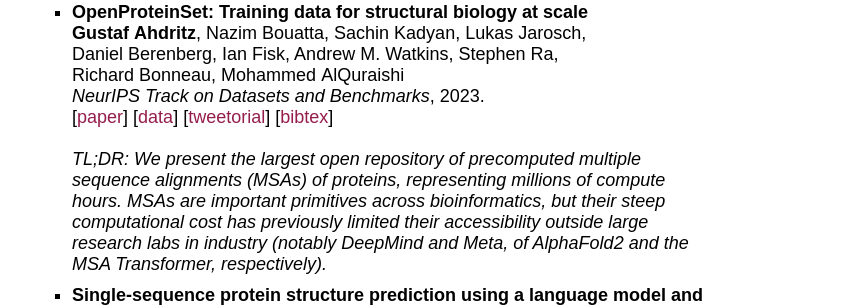
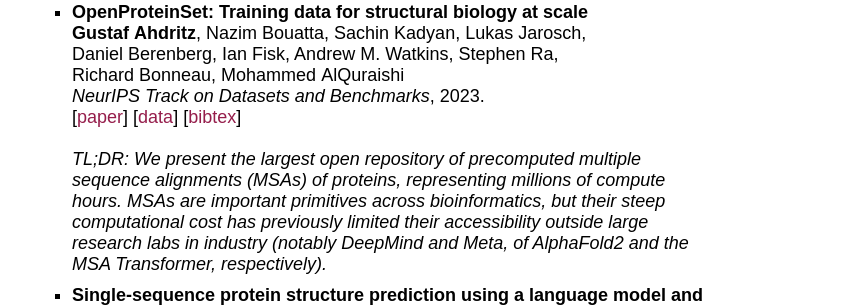
Before and after one commit to gahdritz/gahdritz.github.io, a Jekyll site: the page built from index.html, in a window 1280 px wide and 900 px high, scrolled down 1530 px. Shown: the part 153-460 px from the top of the window, without its empty margins (422-1274 px from the left). Built offline with Jekyll 4.4.1, drawn with Linux system fonts in a browser that asks for light colours; some web fonts are replaced.

Commit message:
Remove OpenProteinSet Tweetorial

```diff
--- a/index.html
+++ b/index.html
@@ -152,7 +152,6 @@
             <br>
             [<a href="https://neurips.cc/virtual/2023/poster/73507">paper</a>]
             [<a href="https://registry.opendata.aws/openfold/">data</a>]
-            [<a href="https://x.com/gahdritz/status/1690117642466553857">tweetorial</a>]
             [<a href="/bibtex/openproteinset.bib">bibtex</a>]
             <br>
             <br>
```
